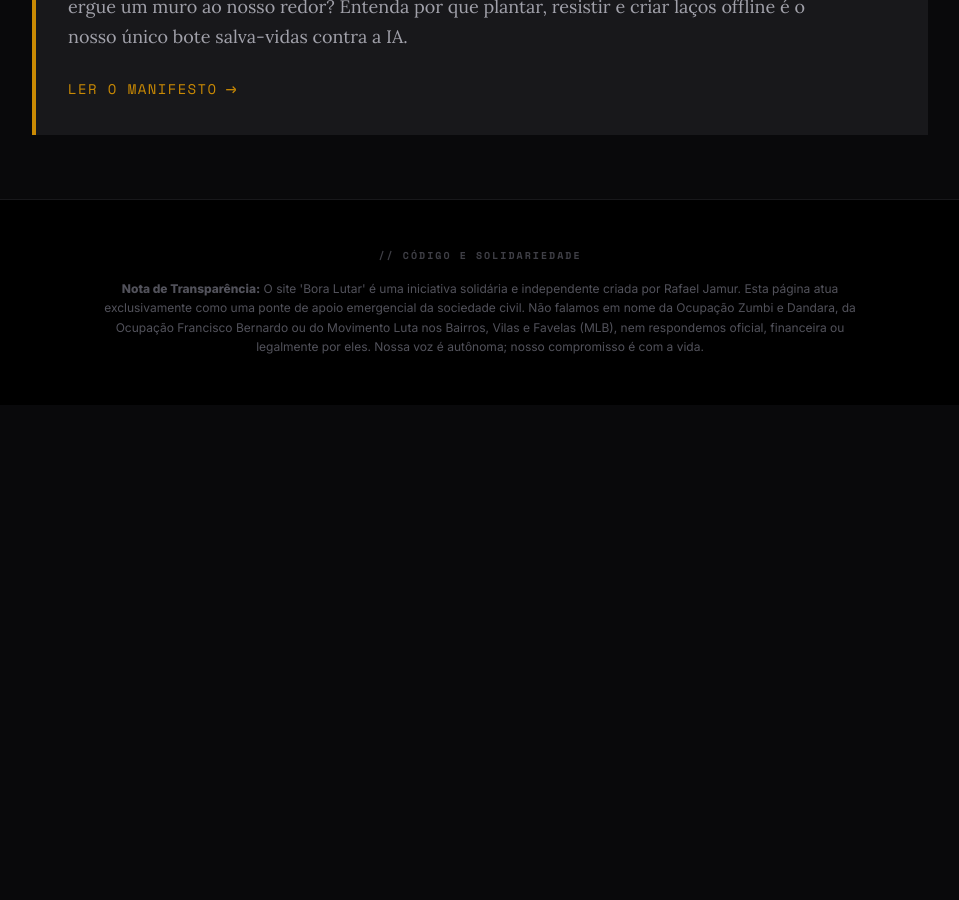
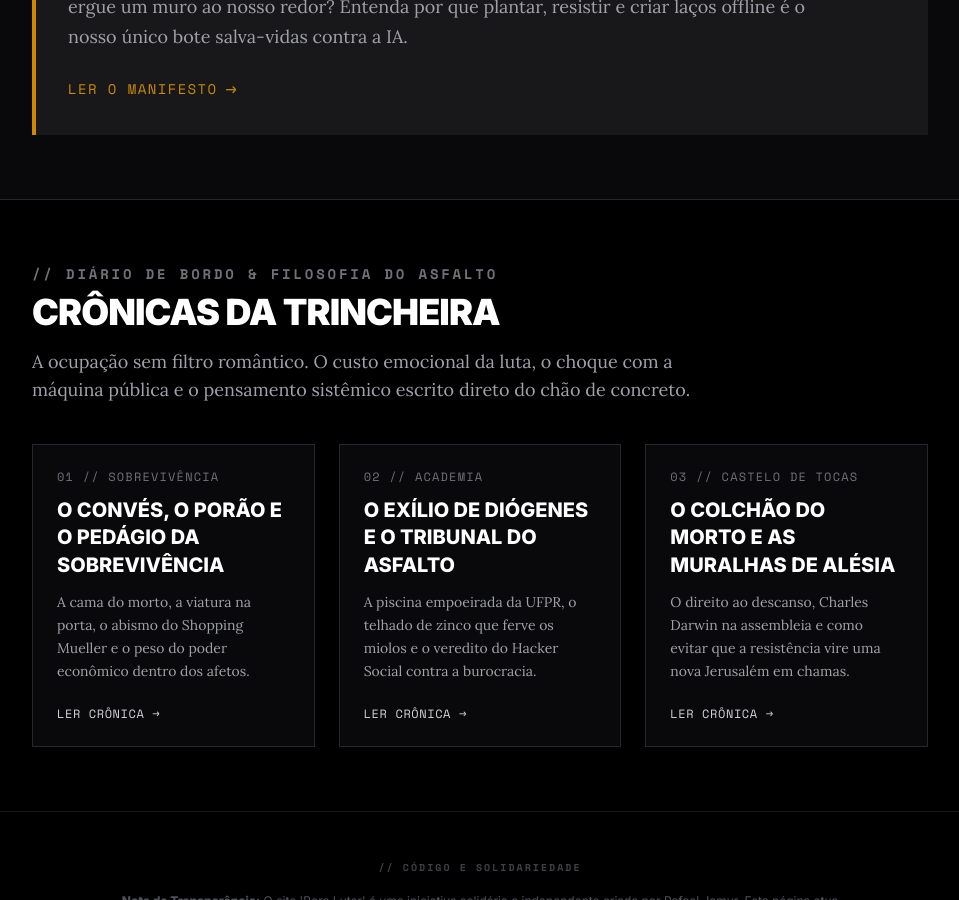
Before and after one commit to rjamur/boralutar, a Jekyll site: the page built from index.md, in a window 1280 px wide and 900 px high, scrolled down 2476 px. Shown: the whole window, without its empty margins (160-1119 px from the left). Built offline with Jekyll 4.4.1, drawn with Linux system fonts in a browser that asks for light colours; nearby versions of some CDN libraries; before the commit the page ends 2881 px from its top, so only the background shows below that.

Commit message:
O Colchão do Morto

```diff
--- a/index.md
+++ b/index.md
@@ -163,3 +163,77 @@ permalink: /
         </div>
     </div>
 </nav>
+
+<!-- CRÔNICAS DA TRINCHEIRA: O Livro Vivo -->
+<section class="w-full bg-black py-16 px-6 border-t border-zinc-800">
+    <div class="max-w-4xl mx-auto">
+        <div class="font-tech text-zinc-500 text-sm tracking-[0.2em] uppercase font-bold mb-2">
+            // Diário de Bordo &amp; Filosofia do Asfalto
+        </div>
+        <h3 class="font-ui font-black text-3xl md:text-4xl text-white uppercase tracking-tight mb-4">
+            Crônicas da Trincheira
+        </h3>
+        <p class="font-story text-zinc-400 text-lg mb-10 max-w-2xl">
+            A ocupação sem filtro romântico. O custo emocional da luta, o choque com a máquina pública e o pensamento sistêmico escrito direto do chão de concreto.
+        </p>
+
+        <!-- Grid das 3 Crônicas -->
+        <div class="grid grid-cols-1 md:grid-cols-3 gap-6">
+
+            <!-- Crônica 1 -->
+            <a href="/zumbiedandara/conves-e-porao/" class="bg-zinc-950 border border-zinc-800 hover:border-zinc-400 p-6 flex flex-col justify-between transition-all hover:-translate-y-1 group">
+                <div>
+                    <span class="font-tech text-xs text-zinc-500 uppercase tracking-widest block mb-3">
+                        01 // Sobrevivência
+                    </span>
+                    <h4 class="font-ui font-bold text-xl text-white uppercase group-hover:text-zinc-200 mb-3 leading-snug">
+                        O Convés, o Porão e o Pedágio da Sobrevivência
+                    </h4>
+                    <p class="font-story text-zinc-400 text-sm leading-relaxed">
+                        A cama do morto, a viatura na porta, o abismo do Shopping Mueller e o peso do poder econômico dentro dos afetos.
+                    </p>
+                </div>
+                <div class="mt-6 font-tech text-xs text-zinc-300 uppercase tracking-wider group-hover:translate-x-1 transition-transform">
+                    Ler Crônica &rarr;
+                </div>
+            </a>
+
+            <!-- Crônica 2 -->
+            <a href="/zumbiedandara/tribunal-do-asfalto/" class="bg-zinc-950 border border-zinc-800 hover:border-zinc-400 p-6 flex flex-col justify-between transition-all hover:-translate-y-1 group">
+                <div>
+                    <span class="font-tech text-xs text-zinc-500 uppercase tracking-widest block mb-3">
+                        02 // Academia
+                    </span>
+                    <h4 class="font-ui font-bold text-xl text-white uppercase group-hover:text-zinc-200 mb-3 leading-snug">
+                        O Exílio de Diógenes e o Tribunal do Asfalto
+                    </h4>
+                    <p class="font-story text-zinc-400 text-sm leading-relaxed">
+                        A piscina empoeirada da UFPR, o telhado de zinco que ferve os miolos e o veredito do Hacker Social contra a burocracia.
+                    </p>
+                </div>
+                <div class="mt-6 font-tech text-xs text-zinc-300 uppercase tracking-wider group-hover:translate-x-1 transition-transform">
+                    Ler Crônica &rarr;
+                </div>
+            </a>
+
+            <!-- Crônica 3 -->
+            <a href="/zumbiedandara/colchao-do-morto/" class="bg-zinc-950 border border-zinc-800 hover:border-zinc-400 p-6 flex flex-col justify-between transition-all hover:-translate-y-1 group">
+                <div>
+                    <span class="font-tech text-xs text-zinc-500 uppercase tracking-widest block mb-3">
+                        03 // Castelo de Tocas
+                    </span>
+                    <h4 class="font-ui font-bold text-xl text-white uppercase group-hover:text-zinc-200 mb-3 leading-snug">
+                        O Colchão do Morto e as Muralhas de Alésia
+                    </h4>
+                    <p class="font-story text-zinc-400 text-sm leading-relaxed">
+                        O direito ao descanso, Charles Darwin na assembleia e como evitar que a resistência vire uma nova Jerusalém em chamas.
+                    </p>
+                </div>
+                <div class="mt-6 font-tech text-xs text-zinc-300 uppercase tracking-wider group-hover:translate-x-1 transition-transform">
+                    Ler Crônica &rarr;
+                </div>
+            </a>
+
+        </div>
+    </div>
+</section>
```
Also changed, not shown: zumbiedandara/o-colchao-do-morto.md (added, +67 -0 lines).
